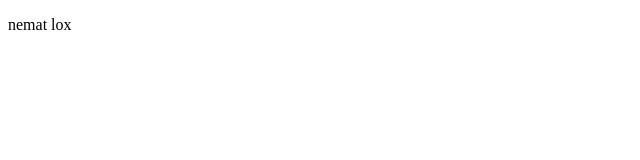
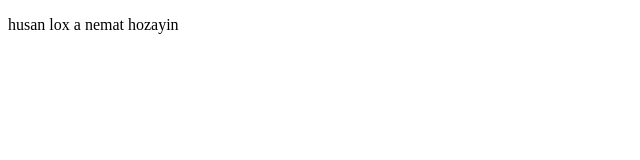
Before and after one commit to Husan-Odilov/souz-s-kopatochim, a plain HTML site: page index.html in a window 1280 px wide. Shown: the whole page, without its empty margins (0-640 px from the left). Drawn offline with Linux system fonts and the light colour scheme.

Commit message:
ya tvoy rot ebal

```diff
--- a/index.html
+++ b/index.html
@@ -6,6 +6,6 @@
     <title>Document</title>
 </head>
 <body>
-    <p>nemat lox</p>
+    <p>husan lox a nemat hozayin</p>
 </body>
 </html>
```
